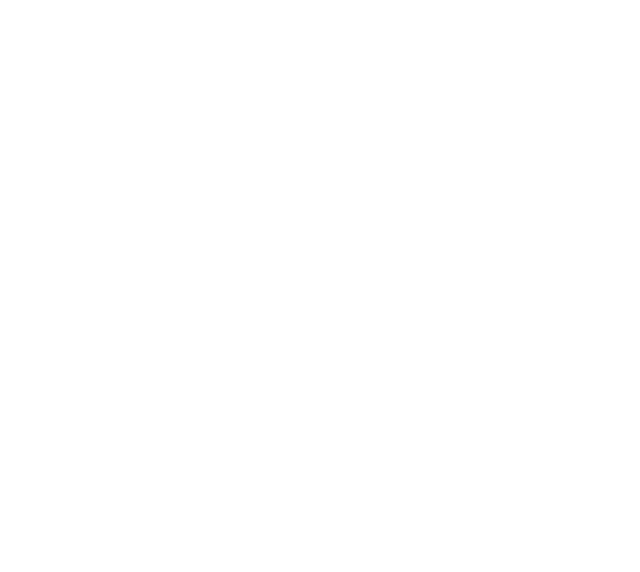
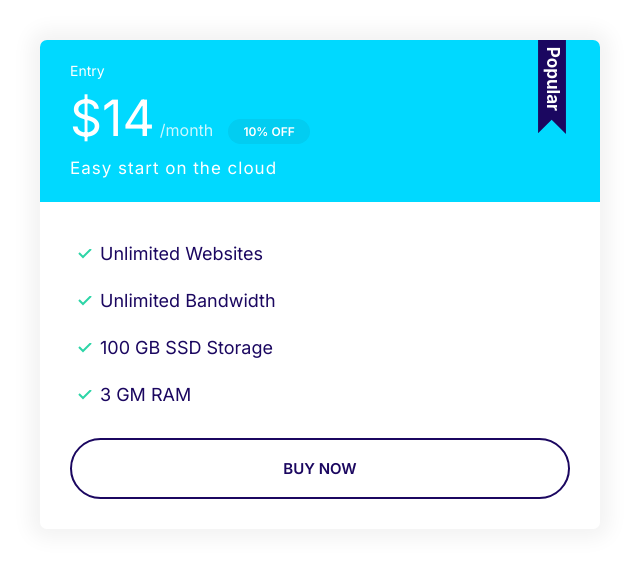
Before and after one commit to OykunYanilmaz/moshify, a plain HTML site: page index.html in a window 1280 px wide. Shown: the whole page, without its empty margins (0-640 px from the left). Drawn offline with Linux system fonts and the light colour scheme.

Commit message:
Adding card and plan components

```diff
--- a/css/styles.css
+++ b/css/styles.css
@@ -114,6 +114,7 @@
 
 .badge--small {
     font-size: 1.6rem;
+    padding: 0.5rem 1.5rem;
 }
 
 @media screen and (min-width: 1024px) {
@@ -272,3 +273,91 @@
         font-size: 1.5rem;
     }
 }
+
+/* Cards */
+.card {
+    border-radius: 7px;
+    box-shadow: 0 0 20px 10px #f3f3f3;
+    overflow: hidden;
+}
+
+.card__header, .card__body {
+    padding: 2rem 3rem;
+}
+
+.card--primary .card__header {
+    background: var(--color-primary);
+    color: #fff
+}
+
+.card--secondary .card__header {
+    background: var(--color-secondary);
+    color: #fff
+}
+
+.card--secondary .badge--secondary {
+    background: #02cdf1;
+}
+
+/* Plans */
+.plan__name {
+    margin: 0;
+    color: #fff;
+    font-weight: 500;
+    font-size: 2.4rem;
+}
+
+.plan__price {
+    font-size: 6rem;
+}
+
+.plan__billing-cycle {
+    font-size: 2.4rem;
+    font-weight: 300;
+    opacity: 0.8;
+    margin-right: 1rem;
+}
+
+.plan__description {
+    font-size: 2rem;
+    font-weight: 300;
+    letter-spacing: 1px;
+    display: block;
+}
+
+.plan .list__item {
+    margin-bottom: 2rem;
+}
+
+.plan--popular .card__header {
+    position: relative;
+}
+
+.plan--popular .card__header::before {
+    content: url(../images/popular.svg);
+    width: 40px;
+    display: inline-block;
+    position: absolute;
+    top: -6px;
+    right: 5%;
+
+}
+
+@media screen and (min-width: 1024px) {
+    .plan__name {
+        font-size: 1.4rem;
+    }
+
+    .plan__price {
+        font-size: 5rem;
+    }
+
+    .plan__billing-cycle {
+        font-size: 1.6rem;
+    }
+
+    .plan__description {
+        font-size: 1.7rem;
+    }
+
+}
--- a/index.html
+++ b/index.html
@@ -15,6 +15,27 @@
     <link rel="stylesheet" href="css/styles.css" />
   </head>
   <body>
-
+    <div style="width: 50%; padding: 4rem">
+      <div class="plan plan--popular">
+        <div class="card card--secondary">
+          <header class="card__header">
+            <h3 class="plan__name">Entry</h3>
+            <span class="plan__price">$14</span>
+            <span class="plan__billing-cycle">/month</span>
+            <span class="badge badge--secondary badge--small">10% OFF</span>
+            <span class="plan__description">Easy start on the cloud</span>
+          </header>
+          <div class="card__body">
+            <ul class="list list--tick">
+              <li class="list__item">Unlimited Websites</li>
+              <li class="list__item">Unlimited Bandwidth</li>
+              <li class="list__item">100 GB SSD Storage</li>
+              <li class="list__item">3 GM RAM</li>
+            </ul>
+            <button class="btn btn--outline btn--block">Buy Now</button>
+          </div>
+        </div>
+      </div>
+    </div>
   </body>
 </html>
```
Also changed, not shown: components/card.html (added, +6 -0 lines), components/plan.html (added, +20 -0 lines), images/popular.svg (added).
